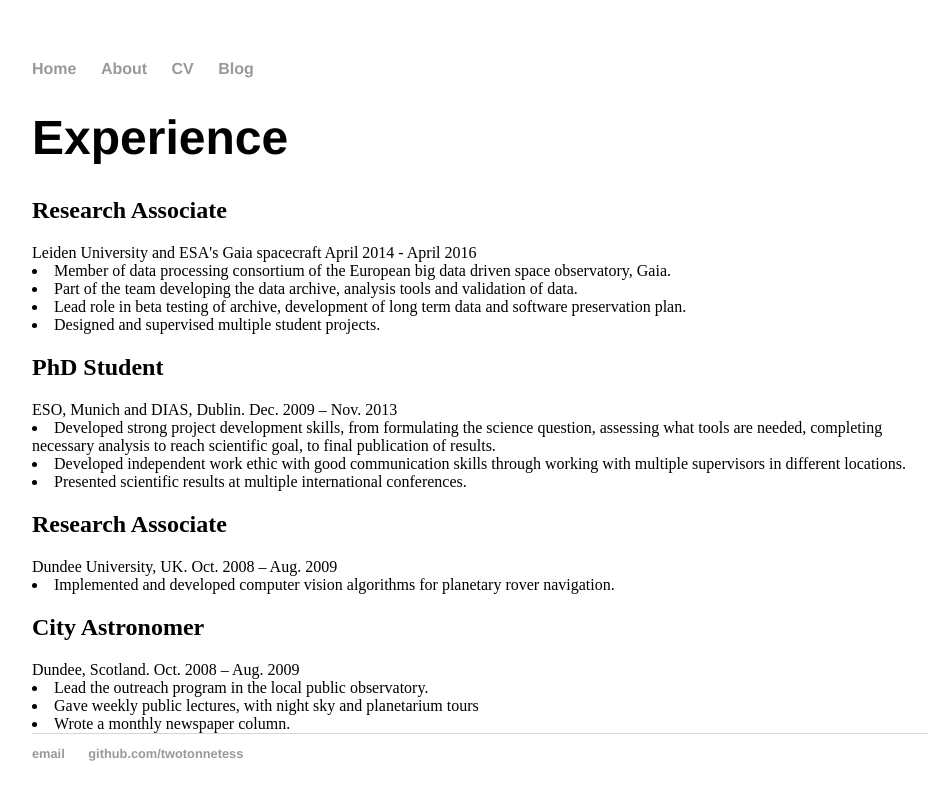
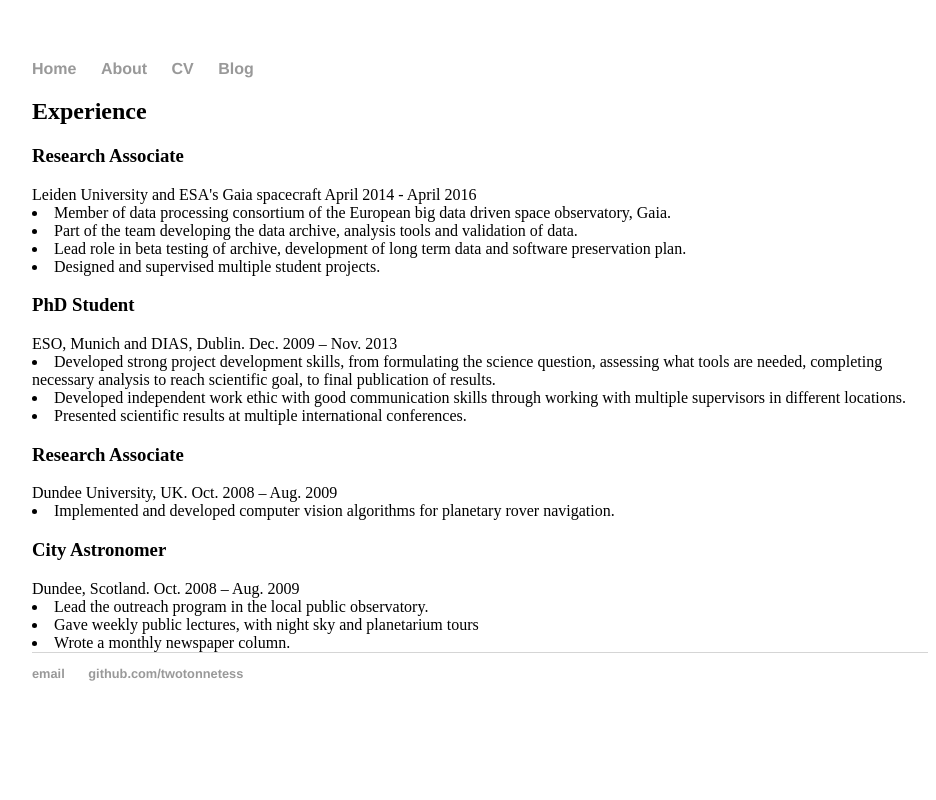
Before and after one commit to twotonnetess/twotonnetess.github.io, a Jekyll site: the page built from cv/index.html, in a window 1280 px wide. Shown: the top 800 px of the page, without its empty margins (160-1096 px from the left). Built offline with Jekyll 4.4.1, drawn with Linux system fonts in a browser that asks for light colours.

```diff
--- a/cv/index.html
+++ b/cv/index.html
@@ -3,9 +3,9 @@ layout: default
 title: An online CV
 ---
 
-<h1> Experience </h1>
+<h2> Experience </h2>
 
-<h2> Research Associate </h2>
+<h3> Research Associate </h3>
 Leiden University and ESA's Gaia spacecraft April 2014 - April 2016
 
 <li> Member of data processing consortium of the European big data driven space observatory, Gaia. </li>
@@ -13,7 +13,7 @@ Leiden University and ESA's Gaia spacecraft April 2014 - April 2016
 <li> Lead role in beta testing of archive, development of long term data and software preservation plan. </li>
 <li> Designed and supervised multiple student projects. </li>
 
-<h2> PhD Student </h2>
+<h3> PhD Student </h3>
 ESO, Munich and DIAS, Dublin. Dec. 2009 – Nov. 2013
 <li>Developed strong project development skills, from formulating the science question, assessing what tools
   are needed, completing necessary analysis to reach scientific goal, to final publication of results.</li>
@@ -22,12 +22,12 @@ ESO, Munich and DIAS, Dublin. Dec. 2009 – Nov. 2013
 <li>Presented scientific results at multiple international conferences.</li>
 
 
-<h2>Research Associate </h2>
+<h3>Research Associate </h3>
 Dundee University, UK. Oct. 2008 – Aug. 2009
 <li>Implemented and developed computer vision algorithms for planetary rover navigation.</li>
 
 
-<h2> City Astronomer </h2>
+<h3> City Astronomer </h3>
 Dundee, Scotland. Oct. 2008 – Aug. 2009
 <li> Lead the outreach program in the local public observatory.  </li>
 <li> Gave weekly public lectures, with night sky and planetarium tours </li>
```
